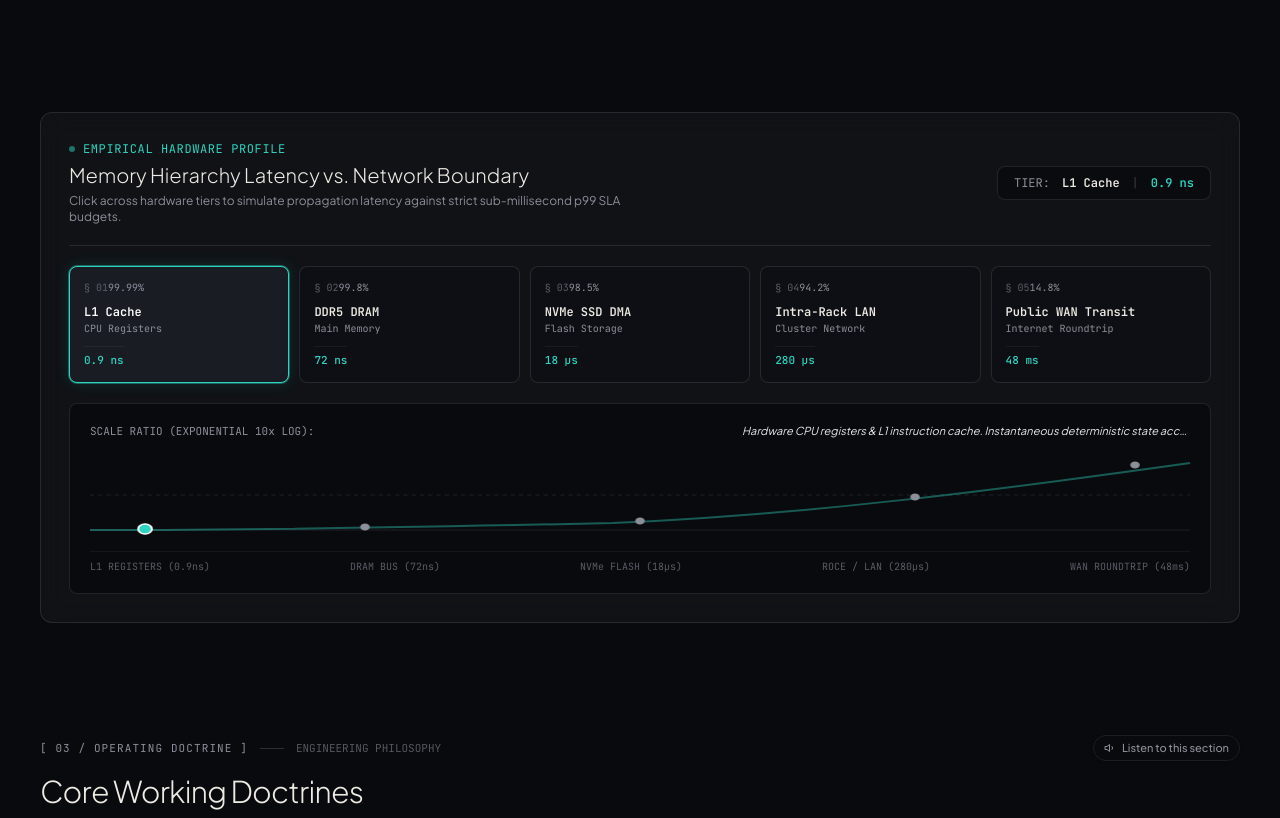
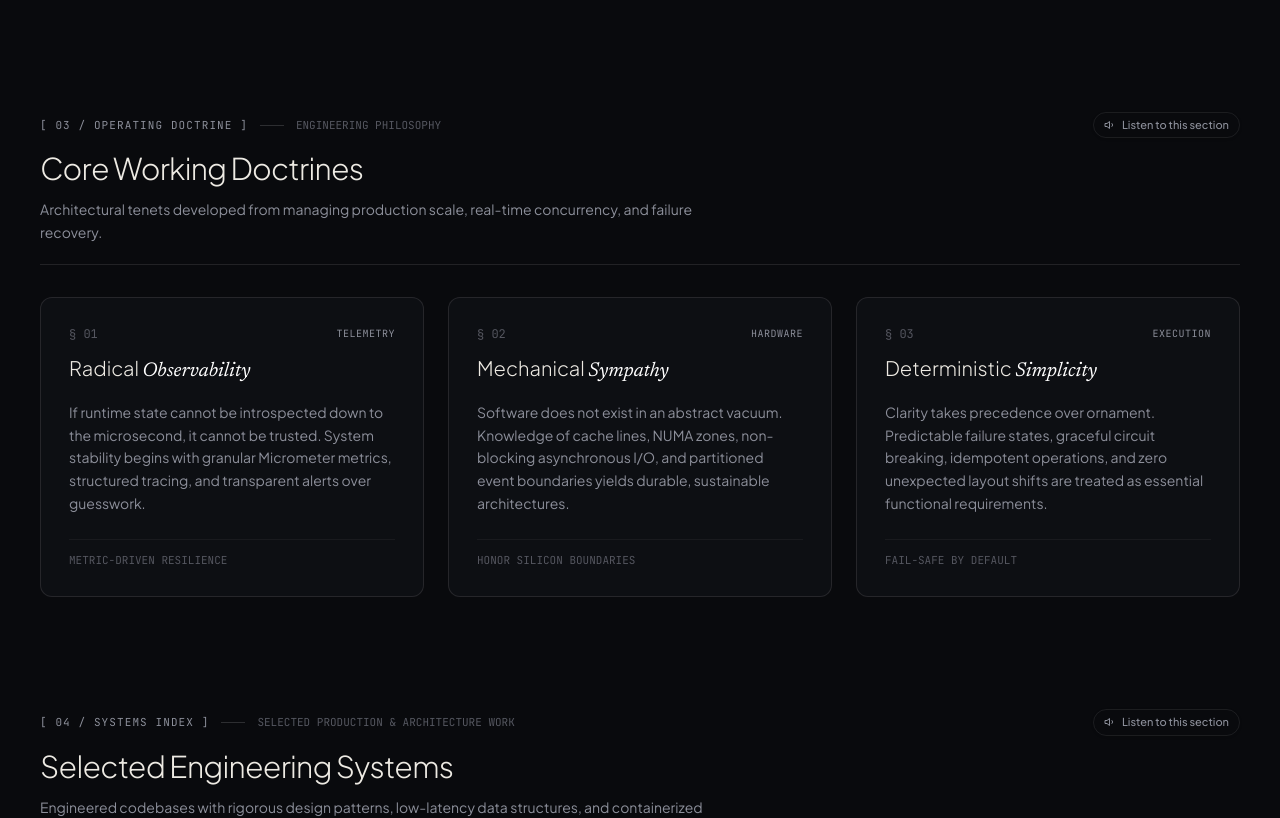
Before and after one commit to beingadish/portfolio, a Next.js app: page / in a window 1280 px wide. Shown: the part 1356-2174 px from the top of the page. Built offline with nearby package versions, Linux system fonts and the light colour scheme.

Commit message:
refactor: remove generic memory hierarchy simulation to keep portfolio 100% focused on authentic resume systems

```diff
--- a/app/components/interactive-topology-sim.tsx
+++ /dev/null
@@ -1,187 +0,0 @@
-"use client";
-
-import { useState } from "react";
-
-interface Tier {
-  id: string;
-  name: string;
-  category: string;
-  latency: string;
-  slaImpact: string;
-  description: string;
-  points: { cx: number; cy: number };
-}
-
-const TIERS: Tier[] = [
-  {
-    id: "l1",
-    name: "L1 Cache",
-    category: "CPU Registers",
-    latency: "0.9 ns",
-    slaImpact: "99.99%",
-    description: "Hardware CPU registers & L1 instruction cache. Instantaneous deterministic state access with zero bus contention.",
-    points: { cx: 40, cy: 74 },
-  },
-  {
-    id: "dram",
-    name: "DDR5 DRAM",
-    category: "Main Memory",
-    latency: "72 ns",
-    slaImpact: "99.8%",
-    description: "Main bus memory access. Uncontended concurrent read boundary utilized by in-memory data structures and thread pools.",
-    points: { cx: 200, cy: 72 },
-  },
-  {
-    id: "nvme",
-    name: "NVMe SSD DMA",
-    category: "Flash Storage",
-    latency: "18 µs",
-    slaImpact: "98.5%",
-    description: "Non-volatile PCIe 5.0 page writes with direct DMA zero-copy bypass. Critical for persistent write-ahead logs and WAL flushes.",
-    points: { cx: 400, cy: 66 },
-  },
-  {
-    id: "lan",
-    name: "Intra-Rack LAN",
-    category: "Cluster Network",
-    latency: "280 µs",
-    slaImpact: "94.2%",
-    description: "Same datacenter switch boundary over 100GbE / eBPF kernel sockets. Replicates Redis clusters and Kafka event partitions.",
-    points: { cx: 600, cy: 42 },
-  },
-  {
-    id: "wan",
-    name: "Public WAN Transit",
-    category: "Internet Roundtrip",
-    latency: "48 ms",
-    slaImpact: "14.8%",
-    description: "Cross-region network transit across edge gateways. Represents client-to-backend mobile payload delivery and transit settlement.",
-    points: { cx: 760, cy: 10 },
-  },
-];
-
-export function InteractiveTopologySim() {
-  const [selectedTier, setSelectedTier] = useState<Tier>(TIERS[0]);
-
-  return (
-    <div className="rounded-xl border border-white/10 bg-[#121318]/90 p-5 sm:p-7 backdrop-blur-md">
-      <div className="flex flex-col md:flex-row md:items-center justify-between gap-4 border-b border-white/10 pb-5">
-        <div>
-          <div className="flex items-center gap-2 font-mono text-xs text-[#2dd4bf]">
-            <span className="w-1.5 h-1.5 rounded-full bg-[#2dd4bf] animate-pulse" />
-            <span className="uppercase tracking-wider">Empirical Hardware Profile</span>
-          </div>
-          <h3 className="mt-1 text-lg sm:text-xl font-light text-[#edeae3]">
-            Memory Hierarchy Latency vs. Network Boundary
-          </h3>
-          <p className="mt-1 text-xs text-[#8c8f9a] font-sans max-w-xl">
-            Click across hardware tiers to simulate propagation latency against strict sub-millisecond p99 SLA budgets.
-          </p>
-        </div>
-
-        <div className="flex items-center gap-3 font-mono text-xs border border-white/10 px-4 py-2 bg-[#0a0b0e] rounded-lg">
-          <span className="text-[#8c8f9a]">TIER:</span>
-          <span className="text-[#edeae3] font-semibold">{selectedTier.name}</span>
-          <span className="text-white/20">|</span>
-          <span className="text-[#2dd4bf] font-semibold tabular-nums">{selectedTier.latency}</span>
-        </div>
-      </div>
-
-      {/* Tier Selector Buttons */}
-      <div className="grid grid-cols-2 sm:grid-cols-3 lg:grid-cols-5 gap-2.5 pt-5 font-mono text-xs">
-        {TIERS.map((tier, idx) => {
-          const isSelected = tier.id === selectedTier.id;
-          return (
-            <button
-              key={tier.id}
-              onClick={() => setSelectedTier(tier)}
-              className={`text-left p-3.5 rounded-lg border transition-all duration-200 flex flex-col justify-between gap-2.5 ${
-                isSelected
-                  ? "border-[#2dd4bf] bg-[#1a1c24] shadow-[0_0_15px_rgba(45,212,191,0.15)] ring-1 ring-[#2dd4bf]/40"
-                  : "border-white/10 bg-[#0e0f14]/60 hover:border-white/25 hover:bg-[#14151c]"
-              }`}
-            >
-              <div className="flex items-center justify-between text-[10px] text-[#5a5c66]">
-                <span>§ 0{idx + 1}</span>
-                <span className="tabular-nums text-[#8c8f9a]">{tier.slaImpact}</span>
-              </div>
-              <div>
-                <span className={`block text-xs font-semibold ${isSelected ? "text-white" : "text-[#edeae3]"}`}>
-                  {tier.name}
-                </span>
-                <span className="text-[10px] text-[#8c8f9a]">{tier.category}</span>
-              </div>
-              <span className="text-[11px] text-[#2dd4bf] font-medium tabular-nums border-t border-white/5 pt-1.5">
-                {tier.latency}
-              </span>
-            </button>
-          );
-        })}
-      </div>
-
-      {/* Dynamic Graph Visualizer */}
-      <div className="mt-5 rounded-lg border border-white/10 bg-[#090a0d] p-5 flex flex-col gap-4 font-mono text-xs">
-        <div className="flex items-center justify-between text-[11px] text-[#8c8f9a]">
-          <span>SCALE RATIO (EXPONENTIAL 10x LOG):</span>
-          <span className="text-white/90 font-sans italic text-right max-w-md truncate">
-            {selectedTier.description}
-          </span>
-        </div>
-
-        {/* Dynamic SVG Curve */}
-        <div className="w-full h-20 relative flex items-end">
-          <svg className="w-full h-full text-[#2dd4bf] overflow-visible" preserveAspectRatio="none" viewBox="0 0 800 80">
-            {/* Guide lines */}
-            <line x1="0" y1="75" x2="800" y2="75" stroke="#1e2028" strokeWidth="1" />
-            <line x1="0" y1="40" x2="800" y2="40" stroke="#1e2028" strokeWidth="1" strokeDasharray="3 3" />
-
-            {/* Curve */}
-            <path
-              d="M0,75 C120,75 220,73 380,68 C520,60 660,35 800,8"
-              fill="none"
-              stroke="rgba(45, 212, 191, 0.4)"
-              strokeWidth="2"
-            />
-
-            {/* Inactive & Active Points */}
-            {TIERS.map((tier) => {
-              const active = tier.id === selectedTier.id;
-              return (
-                <g key={tier.id}>
-                  {active && (
-                    <circle
-                      cx={tier.points.cx}
-                      cy={tier.points.cy}
-                      r="9"
-                      fill="none"
-                      stroke="#2dd4bf"
-                      strokeWidth="1.5"
-                      className="animate-ping opacity-75"
-                    />
-                  )}
-                  <circle
-                    cx={tier.points.cx}
-                    cy={tier.points.cy}
-                    r={active ? 5 : 3.5}
-                    fill={active ? "#2dd4bf" : "#8c8f9a"}
-                    stroke={active ? "#ffffff" : "transparent"}
-                    strokeWidth="1.5"
-                  />
-                </g>
-              );
-            })}
-          </svg>
-        </div>
-
-        {/* Axis Labels */}
-        <div className="flex items-center justify-between text-[10px] text-[#5a5c66] pt-2 border-t border-white/5">
-          <span>L1 REGISTERS (0.9ns)</span>
-          <span className="hidden sm:inline">DRAM BUS (72ns)</span>
-          <span>NVMe FLASH (18µs)</span>
-          <span className="hidden sm:inline">ROCE / LAN (280µs)</span>
-          <span>WAN ROUNDTRIP (48ms)</span>
-        </div>
-      </div>
-    </div>
-  );
-}
--- a/app/page.tsx
+++ b/app/page.tsx
@@ -7,7 +7,6 @@ import { NavDock } from "./components/nav-dock";
 import { LanguageSelector } from "./components/language-selector";
 import { SectionListenButton } from "./components/ninada-player";
 import { KineticNodeMesh } from "./components/kinetic-node-mesh";
-import { InteractiveTopologySim } from "./components/interactive-topology-sim";
 import { useLanguage } from "./context/language-context";
 import { portfolioData, resumeQuickLink } from "./data/portfolio";
 import { ANALYTICS_EVENTS, getProjectType } from "./lib/analytics";
@@ -305,8 +304,7 @@ export default function Home() {
 
   const navItems = [
     { label: "Index", href: "#hero" },
-    { label: "Telemetry", href: "#telemetry" },
-    { label: "Topology", href: "#topology" },
+    { label: "Footprint", href: "#telemetry" },
     { label: "Doctrine", href: "#doctrine" },
     { label: "Systems", href: "#projects" },
     { label: "Experience", href: "#experience" },
@@ -625,12 +623,7 @@ export default function Home() {
           </div>
         </section>
 
-        {/* Section 03: Interactive Systems Topology & Latency Benchmark */}
-        <section id="topology" className="flex flex-col gap-6 scroll-mt-28">
-          <InteractiveTopologySim />
-        </section>
-
-        {/* Section 04: Operating Doctrine / Core Principles */}
+        {/* Section 03: Operating Doctrine / Core Principles */}
         <section id="doctrine" className="flex flex-col gap-8 scroll-mt-28">
           <SpecimenSectionHeader
             marker="[ 03 / OPERATING DOCTRINE ]"
```
